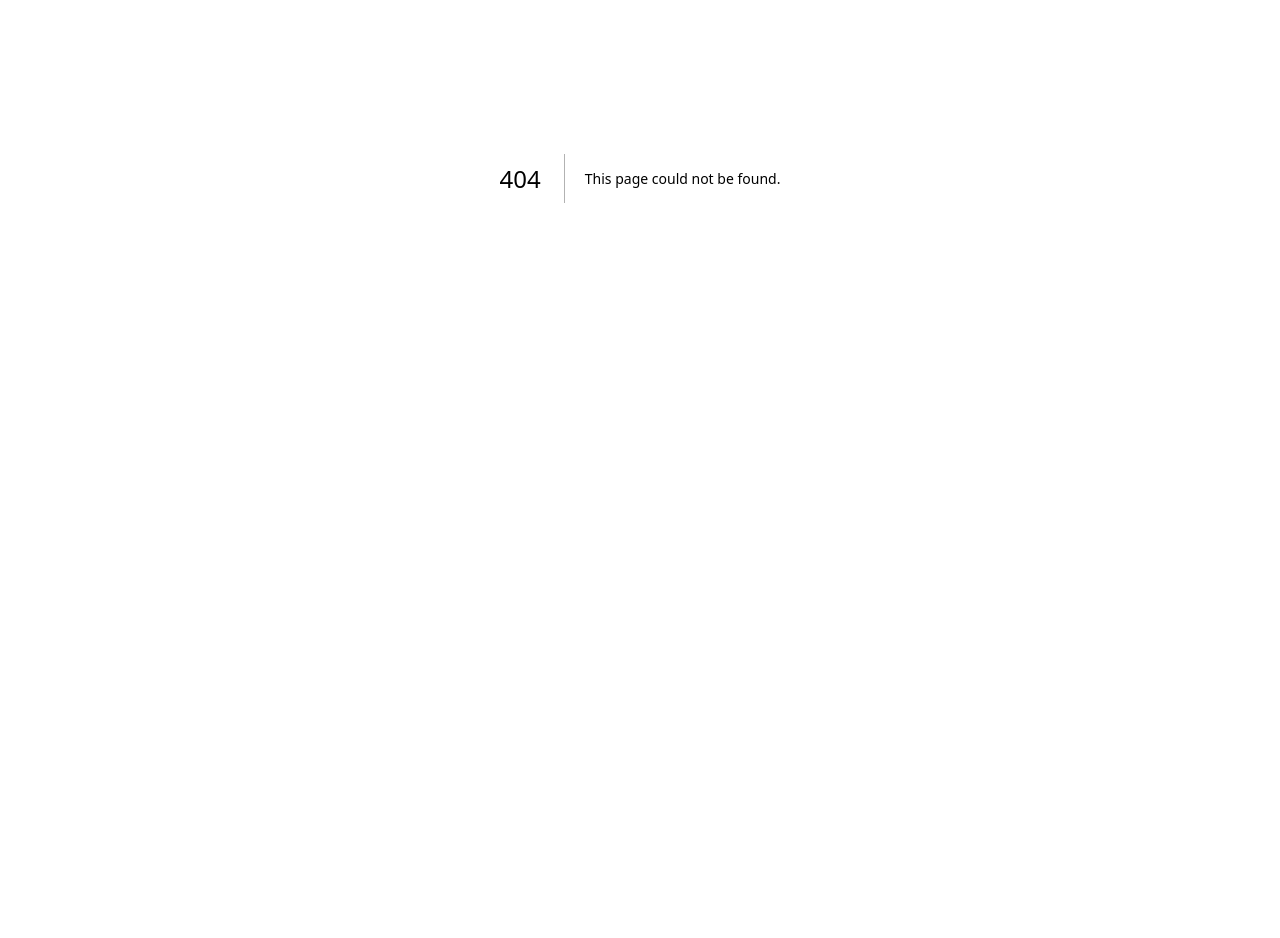
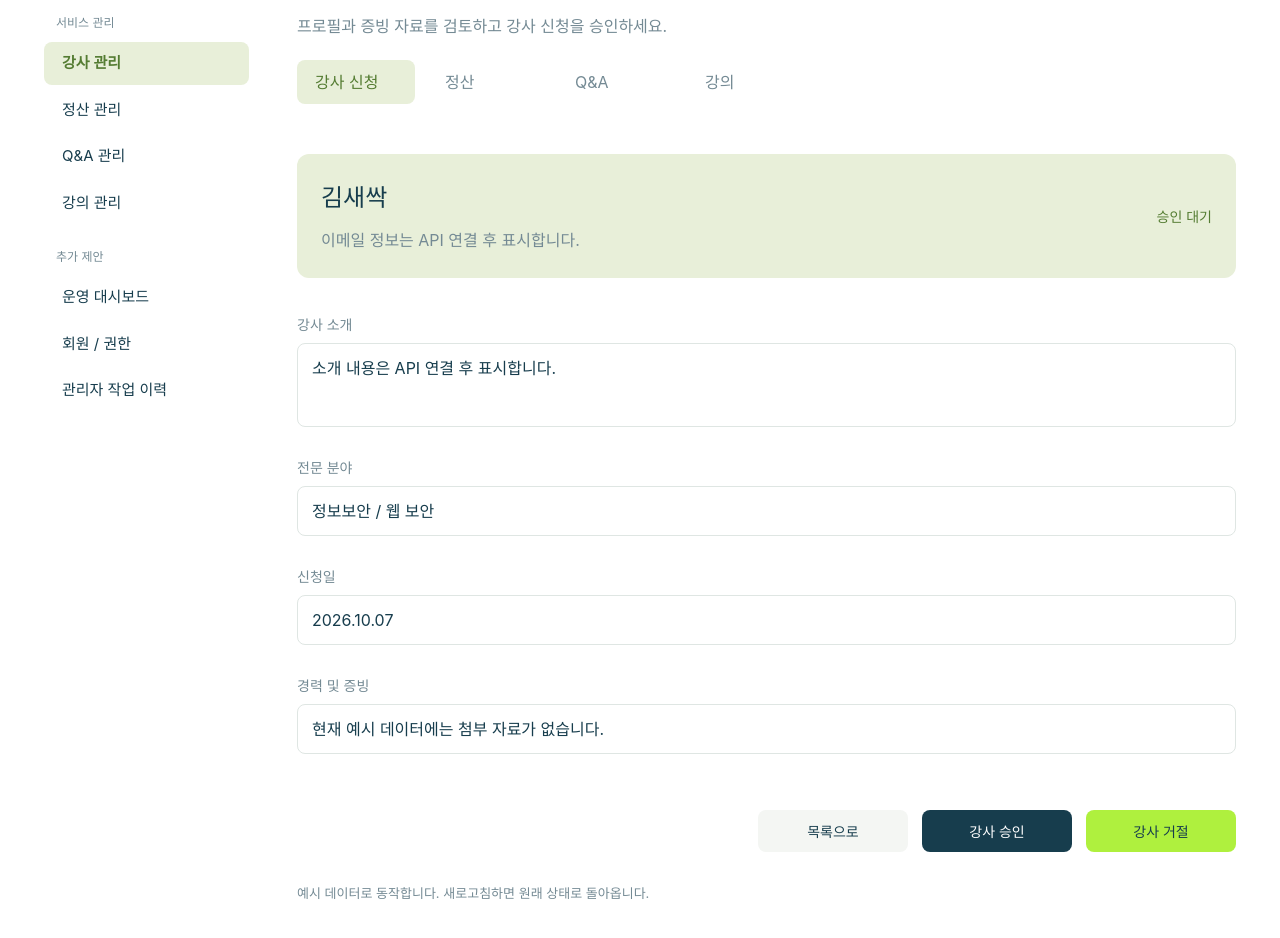
Before and after one commit to SaeMoi/SesacEdu_Admin_Server, a Next.js app in the folder frontend/: page /instructors/1 in a window 1280 px wide. Before the commit this address had no page. Shown: the part 222-1160 px from the top of the page. Before the commit the page ends 800 px from the top, so only its background shows below. Built offline with nearby package versions, Linux system fonts and the light colour scheme; no server answers.

Commit message:
feat:[admin-instructor] 강사 신청 목록과 상세 및 승인 반려 화면 추가

```diff
--- /dev/null
+++ b/frontend/app/instructors/[userId]/page.jsx
@@ -0,0 +1,54 @@
+import ServiceTabs from "../../../components/ServiceTabs";
+import InstructorReview from "../../../components/InstructorReview";
+import { notFound } from "next/navigation";
+import AdminShell from "../../../components/AdminShell";
+import { applications } from "../../../lib/instructor-mocks";
+
+export default async function InstructorDetailPage({ params }) {
+  const { userId } = await params;
+  const application = applications.find(
+    (item) => String(item.id) === userId,
+  );
+
+  if (!application) notFound();
+
+  return (
+    <AdminShell>
+      <p className="breadcrumb">관리자공간 / 관리자센터</p>
+      <h1>강사(신청) 상세</h1>
+      <p className="description">
+        프로필과 증빙 자료를 검토하고 강사 신청을 승인하세요.
+      </p>
+
+      <ServiceTabs active="instructors" />
+
+      <InstructorReview application={application}>
+
+
+      <dl className="application-detail">
+        <div>
+          <dt>강사 소개</dt>
+          <dd className="detail-field detail-introduction">
+            소개 내용은 API 연결 후 표시합니다.
+          </dd>
+        </div>
+        <div>
+          <dt>전문 분야</dt>
+          <dd className="detail-field">{application.specialty}</dd>
+        </div>
+        <div>
+          <dt>신청일</dt>
+          <dd className="detail-field">{application.appliedAt}</dd>
+        </div>
+        <div>
+          <dt>경력 및 증빙</dt>
+          <dd className="detail-field">
+            현재 예시 데이터에는 첨부 자료가 없습니다.
+          </dd>
+        </div>
+      </dl>
+
+      </InstructorReview>
+    </AdminShell>
+  );
+}
--- /dev/null
+++ b/frontend/components/InstructorReview.jsx
@@ -0,0 +1,131 @@
+"use client";
+
+import Link from "next/link";
+import { useRef, useState } from "react";
+
+export default function InstructorReview({ application, children }) {
+  const dialog = useRef(null);
+  const [status, setStatus] = useState(application.status);
+  const [mode, setMode] = useState("approve");
+  const [reason, setReason] = useState("");
+  const [savedReason, setSavedReason] = useState("");
+  const [notice, setNotice] = useState("");
+
+  const open = (nextMode) => {
+    setMode(nextMode);
+    setReason("");
+    dialog.current.showModal();
+  };
+
+  const close = () => dialog.current.close();
+
+  const submit = (event) => {
+    event.preventDefault();
+    if (status !== "승인 대기") return;
+
+    if (mode === "reject") {
+      const value = reason.trim();
+      if (!value) return;
+      setStatus("반려");
+      setSavedReason(value);
+      setNotice("반려 상태 미리보기입니다. 서버에는 저장하지 않았습니다.");
+    } else {
+      setStatus("승인 완료");
+      setNotice("승인 완료 상태 미리보기입니다. 서버에는 저장하지 않았습니다.");
+    }
+
+    close();
+  };
+
+  return (
+    <>
+      <section className="applicant-summary" aria-label="신청자 요약">
+        <div>
+          <h2>{application.name}</h2>
+          <p>이메일 정보는 API 연결 후 표시합니다.</p>
+        </div>
+        <span className="application-status">{status}</span>
+      </section>
+
+      {children}
+
+      {savedReason && (
+        <section className="review-reason" aria-label="반려 사유">
+          <h2>반려 사유</h2>
+          <p>{savedReason}</p>
+        </section>
+      )}
+
+      <div className="detail-actions">
+        <Link className="action-button action-back" href="/">목록으로</Link>
+        {status === "승인 대기" && (
+          <>
+            <button
+              className="action-button action-approve"
+              type="button"
+              onClick={() => open("approve")}
+            >
+              강사 승인
+            </button>
+            <button
+              className="action-button action-reject"
+              type="button"
+              onClick={() => open("reject")}
+            >
+              강사 거절
+            </button>
+          </>
+        )}
+      </div>
+
+      <p className="screen-note" role="status">{notice}</p>
+      <p className="screen-note">
+        예시 데이터로 동작합니다. 새로고침하면 원래 상태로 돌아옵니다.
+      </p>
+
+      <dialog ref={dialog} className="review-dialog" aria-labelledby="review-title">
+        <form onSubmit={submit}>
+          <div className="review-dialog-heading">
+            <h2 id="review-title">
+              {mode === "reject" ? "강사 신청 반려" : "강사 신청 승인"}
+            </h2>
+            <button type="button" onClick={close} aria-label="팝업 닫기">×</button>
+          </div>
+
+          <p>
+            {application.name} 님의 강사 신청을
+            {mode === "reject" ? " 반려하시겠어요?" : " 승인하시겠어요?"}
+          </p>
+
+          {mode === "reject" && (
+            <div className="review-reason-input">
+              <label htmlFor="rejection-reason">반려 사유 *</label>
+              <textarea
+                id="rejection-reason"
+                value={reason}
+                onChange={(event) => setReason(event.target.value)}
+                maxLength={500}
+                required
+                placeholder="보완이 필요한 내용을 구체적으로 작성해 주세요."
+              />
+              <p className="review-char-count">{reason.length} / 500</p>
+            </div>
+          )}
+
+          <div className="detail-actions">
+            <button type="button" className="action-button action-back" onClick={close}>
+              취소
+            </button>
+            <button
+              type="submit"
+              className="action-button action-reject"
+              disabled={mode === "reject" && !reason.trim()}
+            >
+              {mode === "reject" ? "반려 확정" : "승인 확정"}
+            </button>
+          </div>
+        </form>
+      </dialog>
+    </>
+  );
+}
```
Also changed, not shown: frontend/app/page.jsx (+114 -1 lines).
